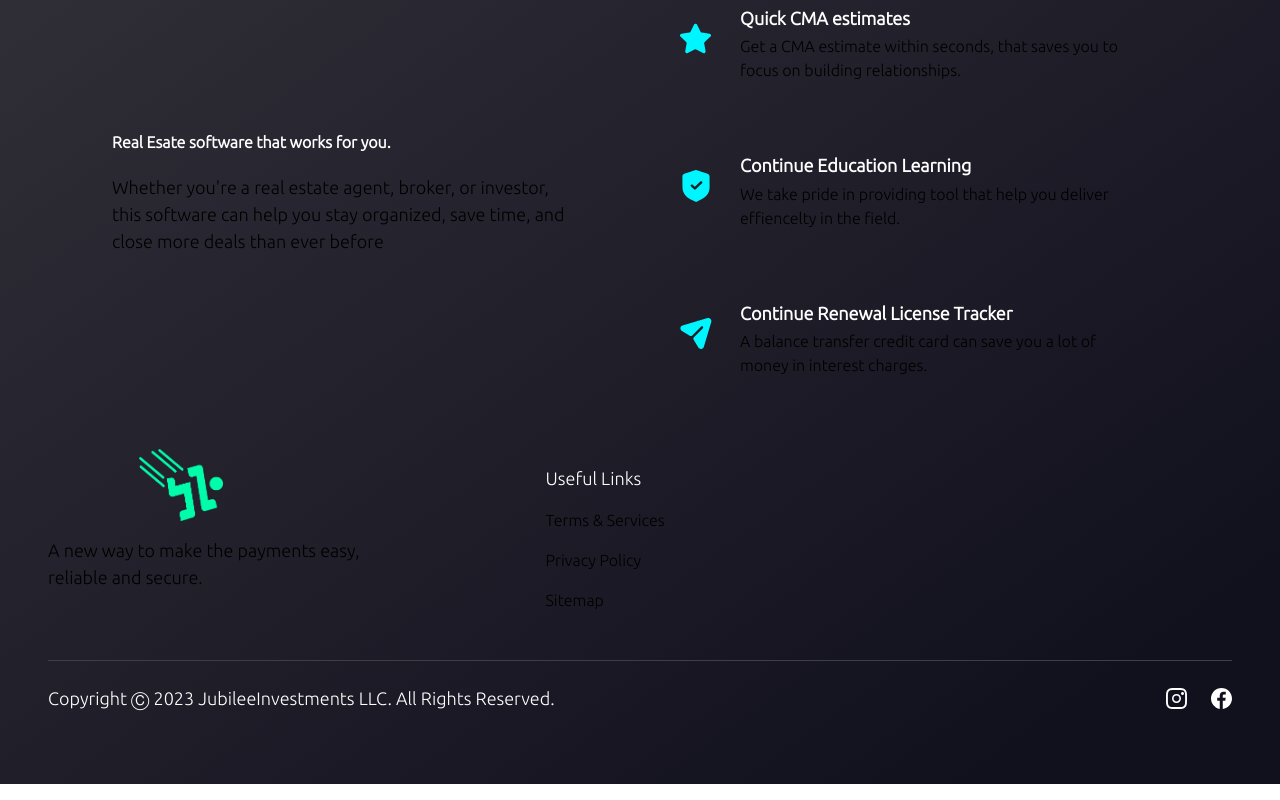
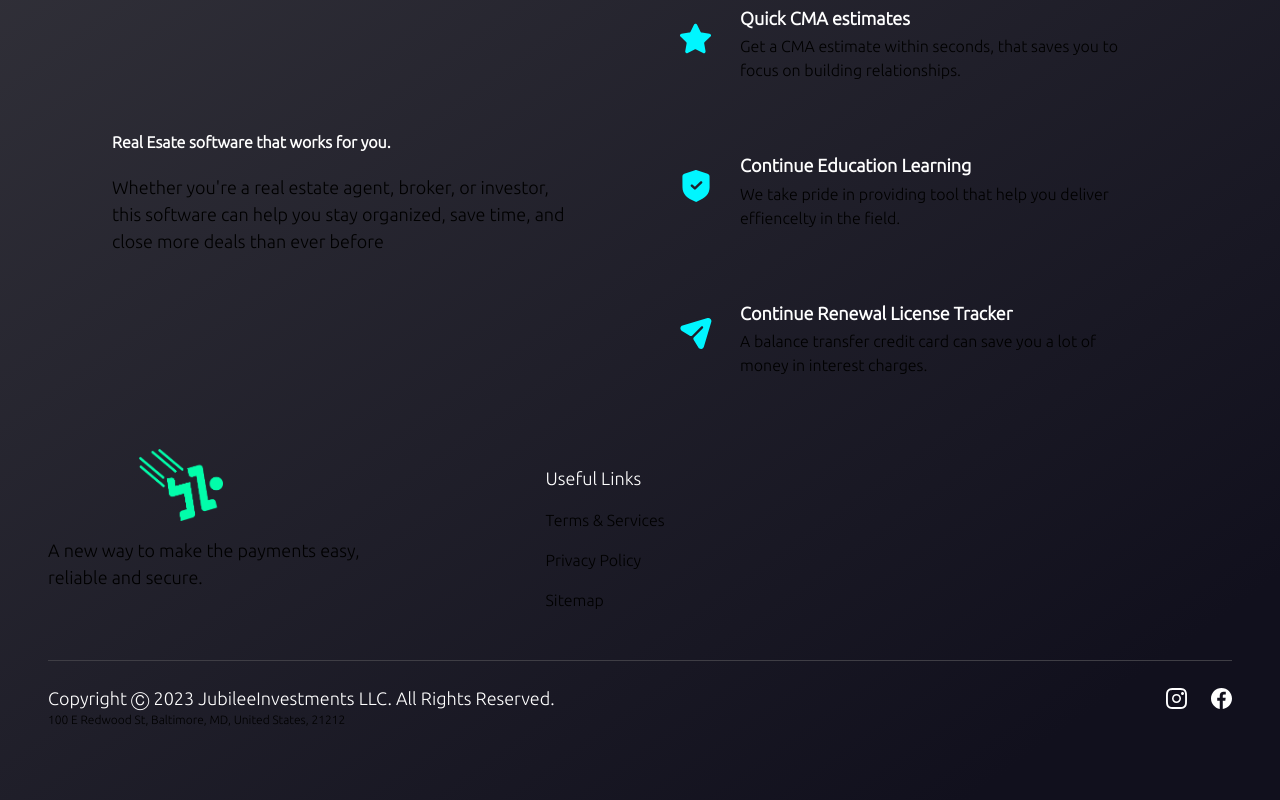
Before and after one commit to mjubilee1/friendly-realtor-static, a Next.js app: page / in a window 1280 px wide. Shown: the part 942-1742 px from the top of the page. Built offline with nearby package versions, Linux system fonts and the light colour scheme.

Commit message:
update footer

```diff
--- a/src/components/Footer.tsx
+++ b/src/components/Footer.tsx
@@ -64,6 +64,7 @@ const Footer = () => {
           ))}
         </div>
       </div>
+			<div className="w-full text-xs">100 E Redwood St, Baltimore, MD, United States, 21212</div>
     </section>
   );
 };
```
